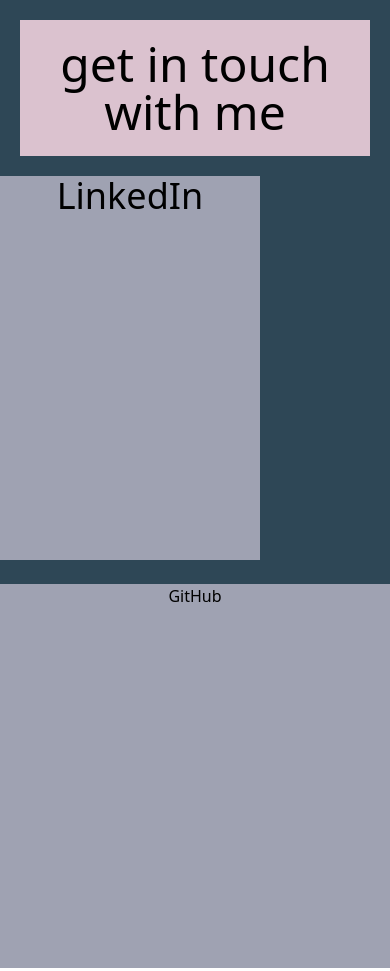
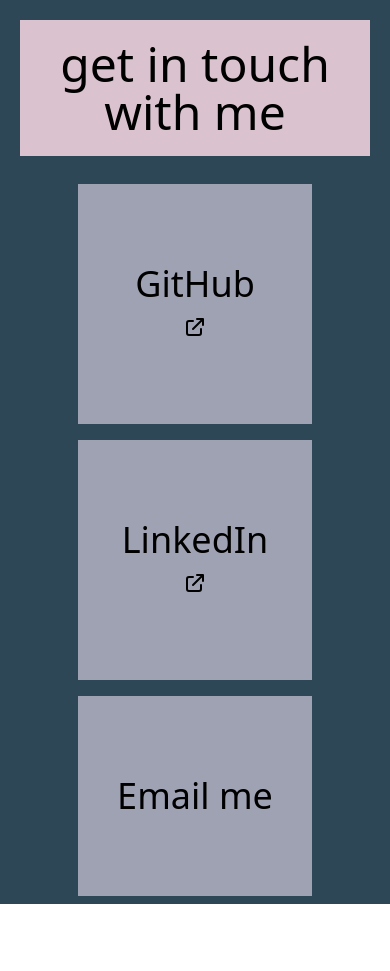
Before and after one commit to Thirteenhelens/testPersonalSite, a React app in the folder updatedpersonalsite/: page /ContactMe in a window 390 px wide. Shown: the top 971 px of the page. After the commit the page ends 904 px from the top, so only its background shows below. Built offline with nearby package versions, Linux system fonts and the light colour scheme.

Commit message:
added better styling to the contact page, and made mobile friendly

```diff
--- a/updatedpersonalsite/src/ContactPage/ContactPage.jsx
+++ b/updatedpersonalsite/src/ContactPage/ContactPage.jsx
@@ -1,10 +1,8 @@
 import { Link } from "react-router-dom";
-// import ContactForm from "./ContactForm";
 
 export default function ContactPage() {
   return (
-    <div id="contactContainer" class="bg-dark w-screen h-screen">
-      {/*  */}
+    <div id="contactContainer" class="bg-dark w-full h-full">
       <div class="p-5 grid justify-items-center">
         <div id="header" class="p-5 bg-lighter text-center">
           <Link to="/Home">
@@ -13,38 +11,63 @@
         </div>
       </div>
 
-      <div
-        class="
-        h-96
-        w-2/3
-        text-4xl
-        bg-light
-        text-center
-        hover:bg-darker
-        hover:text-white"
+      <div class="py-2 md:py-10 grid grid-cols-5 gap-y-4">
+        <div class="text-4xl bg-light col-end-5 text-center col-start-2 hover:bg-darker hover:text-white">
+          <a
+            target="_blank"
+            rel="noreferrer"
+            href="https://github.com/Thirteenhelens"
           >
+            <div class="py-20 md:py-52">
+              <p>GitHub</p>
+              <svg
+                fill="none"
+                strokeWidth="2"
+                viewBox="0 0 24 24"
+                stroke="currentColor"
+                class="h-6 w-6 inline-flex"
+                xmlns="http://www.w3.org/2000/svg"
+              >
+                <path
+                  strokeLinecap="round"
+                  strokeLinejoin="round"
+                  d="M10 6H6a2 2 0 00-2 2v10a2 2 0 002 2h10a2 2 0 002-2v-4M14 4h6m0 0v6m0-6L10 14"
+                />
+              </svg>
+            </div>
+          </a>
+        </div>
+
+        <div class="text-4xl bg-light col-end-5 text-center col-start-2 hover:bg-darker hover:text-white">
           <a
             target="_blank"
             rel="noreferrer"
             href="https://www.linkedin.com/in/jack-barrett02/"
           >
+            <div class="py-20 md:py-52">
               <p>LinkedIn</p>
+              <svg
+                fill="none"
+                strokeWidth="2"
+                viewBox="0 0 24 24"
+                stroke="currentColor"
+                class="h-6 w-6 inline-flex"
+                xmlns="http://www.w3.org/2000/svg"
+              >
+                <path
+                  strokeLinecap="round"
+                  strokeLinejoin="round"
+                  d="M10 6H6a2 2 0 00-2 2v10a2 2 0 002 2h10a2 2 0 002-2v-4M14 4h6m0 0v6m0-6L10 14"
+                />
+              </svg>
+            </div>
           </a>
         </div>
 
-      <br />
-      <div class="bg-light h-96 text-center">
-        <a
-          target="_blank"
-          rel="noreferrer"
-          href="https://github.com/Thirteenhelens"
-        >
-          GitHub
-        </a>
+        <div class="text-4xl bg-light col-end-5 text-center col-start-2 hover:bg-darker hover:text-white">
+          <p class="py-20 md:py-56">Email me</p>
         </div>
-      <br />
-      <div class="bg-light h-96 text-center">Email me</div>
-      {/* <ContactForm /> */}
+      </div>
     </div>
   );
 }
```
Also changed, not shown: updatedpersonalsite/src/App/App.css. Lines whose indentation alone changed are shown as unchanged.
